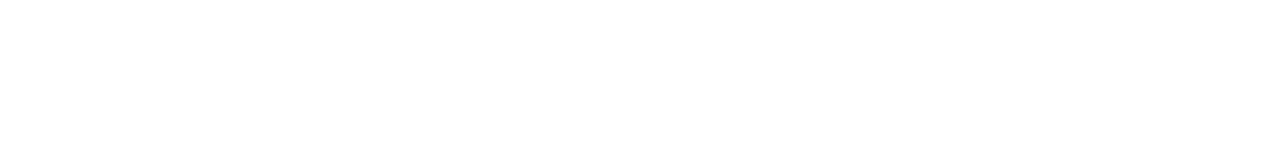
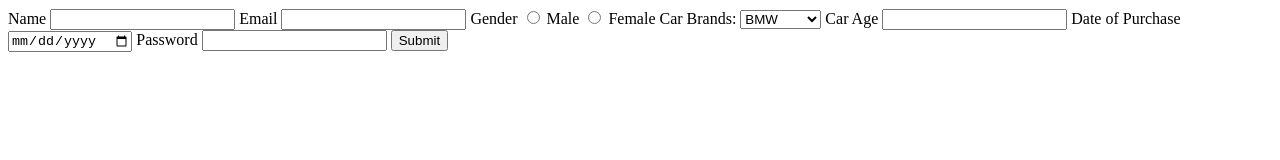
Before and after one commit to acciojob/car-insurance-form-Ashishkandpal, a website: page main.html in a window 1280 px wide. Drawn offline with Linux system fonts and the light colour scheme.

Commit message:
created a submission

```diff
--- a/main.html
+++ b/main.html
@@ -8,6 +8,37 @@
 
 <body>
 	<!-- the entire body must be written by student -->
+	<form method="post">
+		<label for="name">Name</label>
+		<input id="name" type="text" required>
+
+		<label for="email">Email</label>
+		<input id="email" type="email" required>
+
+		<label for="gender">Gender</label>
+		<input id="male" type="radio">
+		<label for="male">Male</label>
+		<input id="female" type="radio">
+		<label for="female">Female</label>
+
+		<label for="cars">Car Brands:</label>
+		<select id="cars">
+			<option value="BMW">BMW</option>
+			<option value="Audi">Audi</option>
+			<option value="Mercedez">Mercedez</option>
+		</select>
+
+		<label for="carage">Car Age</label>
+		<input id="carage" type="text">
+
+		<label for="dop">Date of Purchase</label>
+		<input id="dop" type="date">
+
+		<label for="password">Password</label>
+		<input id="password" type="password">
+
+		<button type="submit">Submit</button>
+	</form>
     <script type="text/javascript" src="./script.js">
 </script>
 
```
